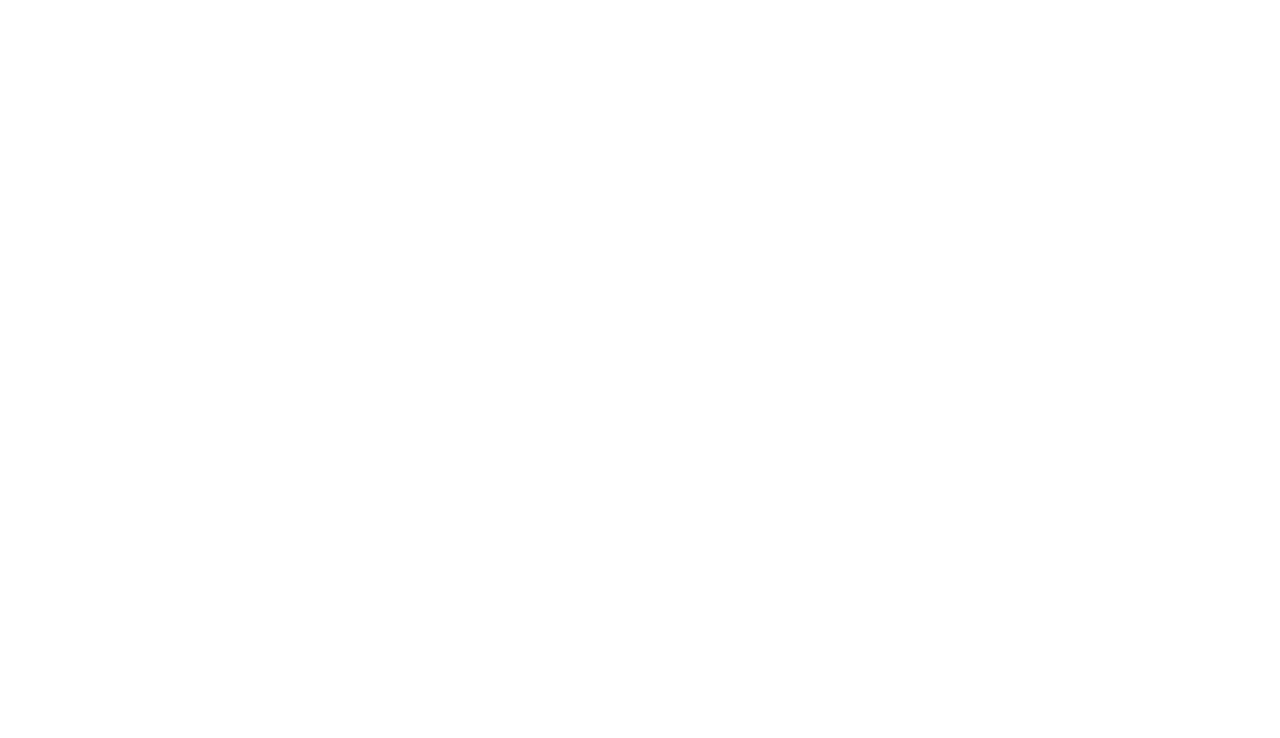
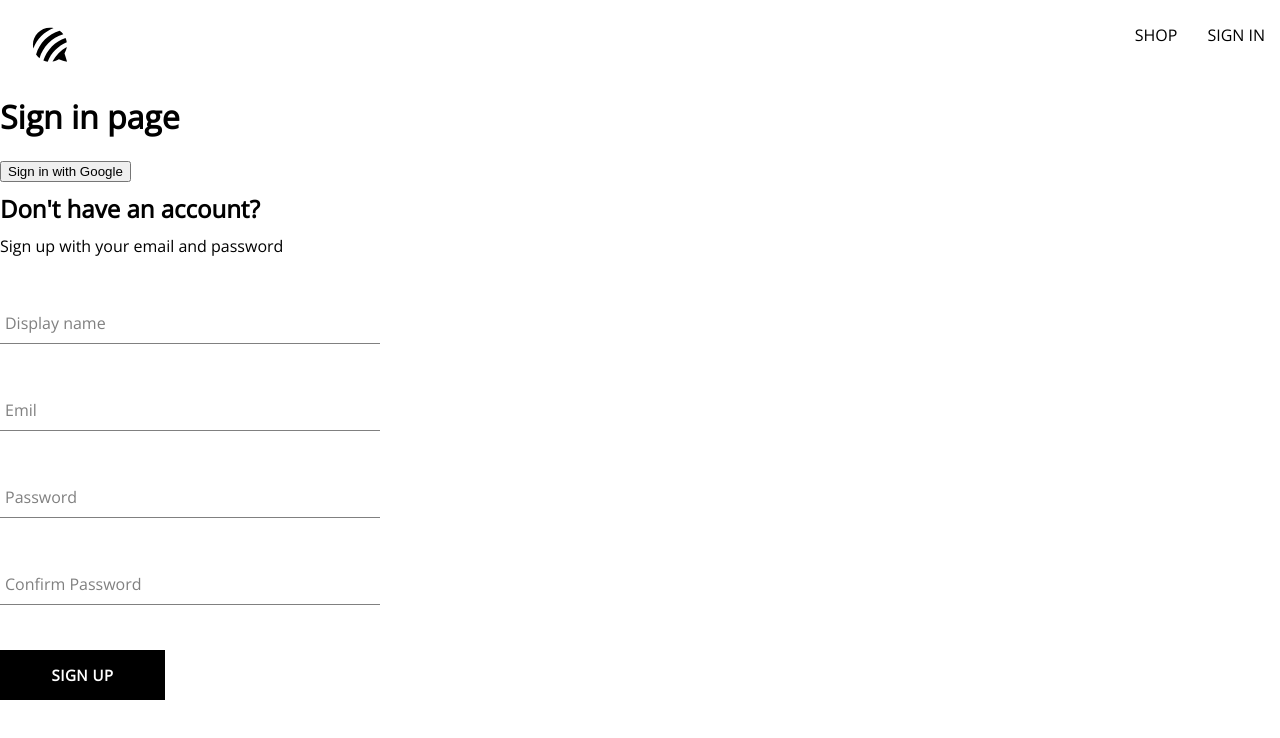
Before and after one commit to Attila-Kis-Ivan/TDB-Clothing, a React (Create React App) app: page /auth in a window 1280 px wide. Before the commit this address had no page. Shown: the top 738 px of the page. Built offline with nearby package versions, Linux system fonts and the light colour scheme.

Commit message:
renamed signi component and routs to auth

```diff
--- a/src/App.js
+++ b/src/App.js
@@ -2,7 +2,7 @@
 
 import Home from "./routes/home/home.component";
 import Navigation from "./routes/navigation/navigation.component";
-import SignIn from "./routes/sign-in/sign-in.component";
+import Authentication from "./routes/authentication/authentication.component";
 
 const Shop = () => {
   return <h1>I am the shop page</h1>;
@@ -14,7 +14,7 @@
       <Route path="/" element={<Navigation />}>
         <Route index element={<Home />} />
         <Route path="shop" element={<Shop />} />
-        <Route path="sign-In" element={<SignIn />} />
+        <Route path="auth" element={<Authentication />} />
       </Route>
     </Routes>
   );
--- a/src/routes/sign-in/sign-in.component.jsx
+++ b/src/routes/authentication/authentication.component.jsx
@@ -5,7 +5,7 @@
 
 import SignUpForm from "../../components/sign-up-form/sign-up-form.component";
 
-const SignIn = () => {
+const Authentication = () => {
   const logGoogleUser = async () => {
     const { user } = await signInWithGooglePopup();
     console.log(user);
@@ -20,4 +20,4 @@
   );
 };
 
-export default SignIn;
+export default Authentication;
--- a/src/routes/navigation/navigation.component.jsx
+++ b/src/routes/navigation/navigation.component.jsx
@@ -16,7 +16,7 @@
           <Link className="nav-link" to="/shop">
             SHOP
           </Link>
-          <Link className="nav-link" to="/sign-in">
+          <Link className="nav-link" to="/auth">
             SIGN IN
           </Link>
         </div>
```
